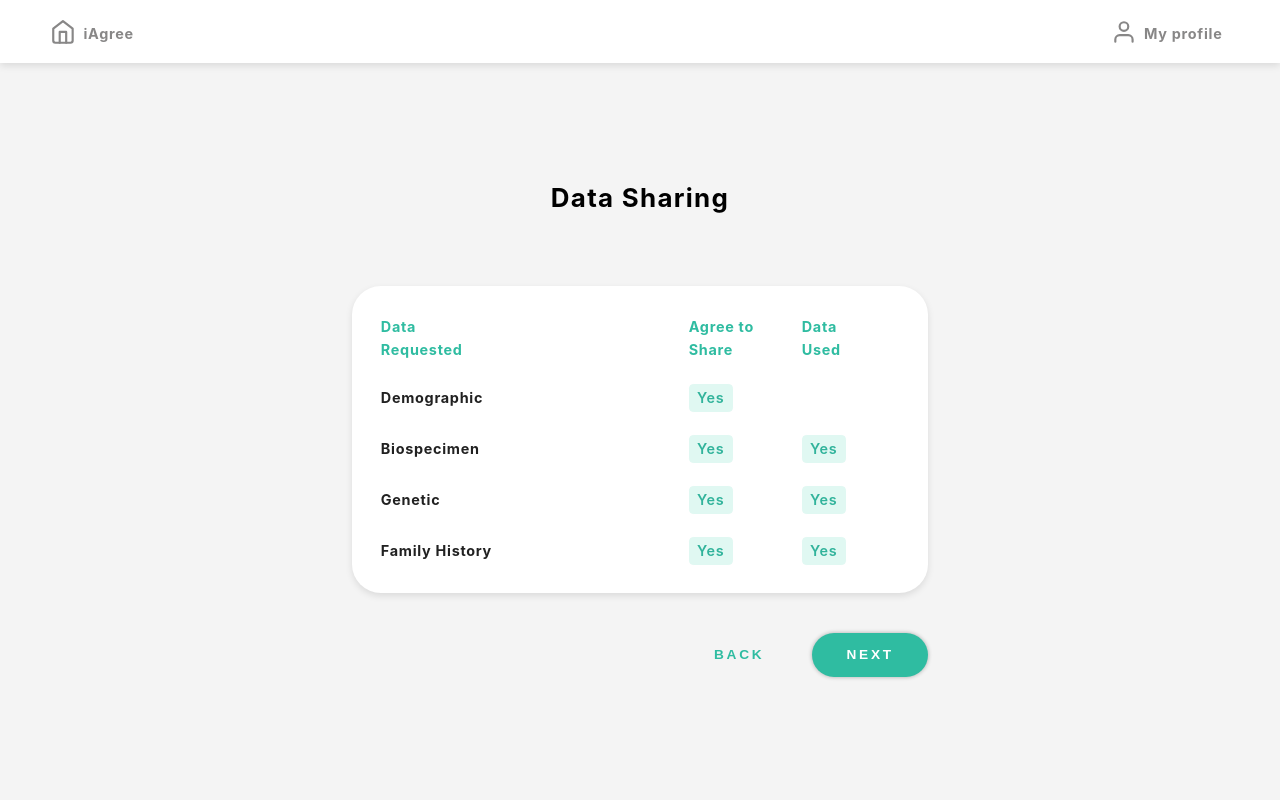
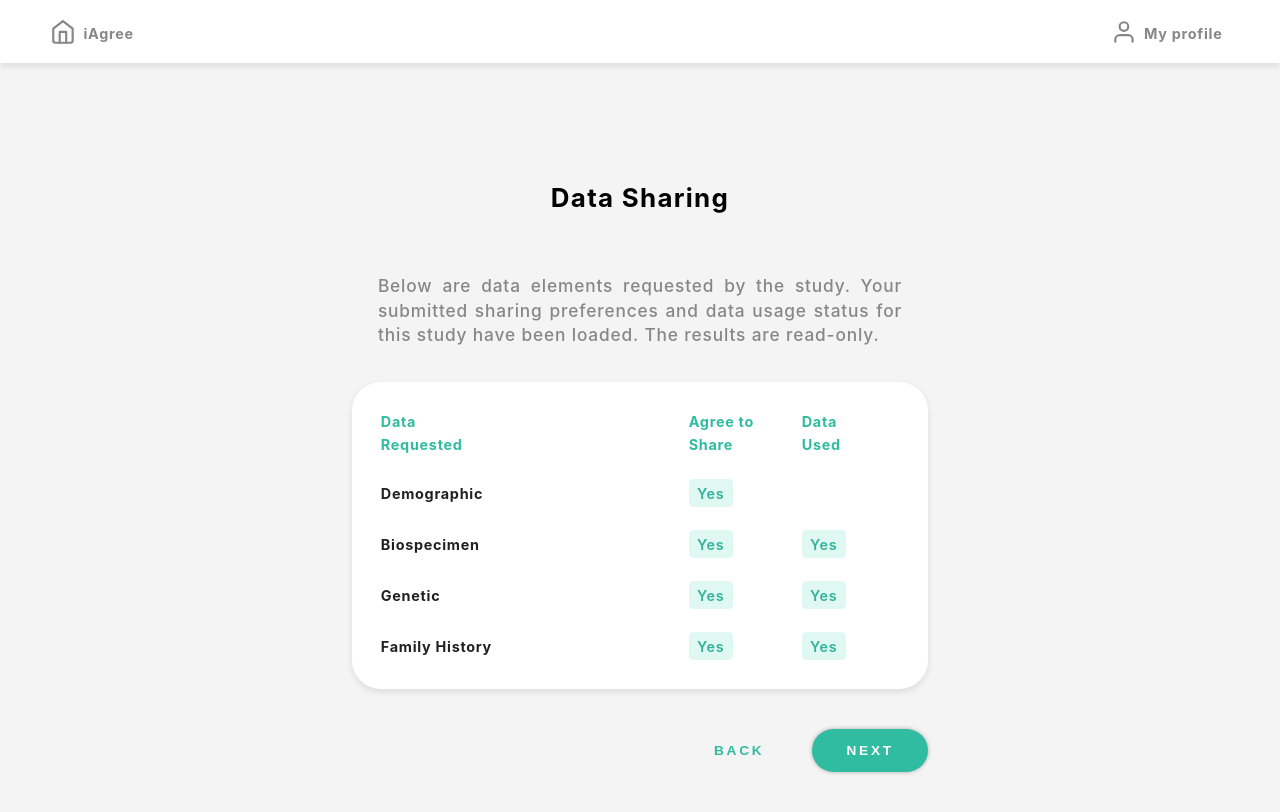
Before and after one commit to huzhx/baseline-preference, a React (Create React App) app: page /data-sharing-review in a window 1280 px wide. Shown: the top 812 px of the page. Built offline with nearby package versions, Linux system fonts and the light colour scheme.

Commit message:
set the description

```diff
--- a/src/StudyDataSharingReview.js
+++ b/src/StudyDataSharingReview.js
@@ -19,6 +19,9 @@ const StudyDataSharingReview = () => {
     },
     [sticky]
   );
+
+  const description =
+    'Below are data elements requested by the study. Your  submitted sharing preferences and data usage status for this study have been loaded. The results are read-only.';
 
   const dataElements = [
     'demographic',
@@ -180,6 +183,7 @@ const StudyDataSharingReview = () => {
       </div>
       <div className={styles.study_data_sharing_review__body}>
         <div className={styles.study_data_sharing_review__content}>
+          <div className={styles.study_data_sharing_review__content__description}>{description}</div>
           <StudyDataSharingForm
             dataElements={dataElements}
             requiredElements={requiredElements}
--- a/src/StudyDataSharingReview.module.css
+++ b/src/StudyDataSharingReview.module.css
@@ -20,6 +20,16 @@
   max-width: 40em;
   align-self: center;
   margin: 0.8em 1.5em 5.8em 1.5em;
+}
+
+.study_data_sharing_review__content__description {
+  margin: 0em 1.5em 2em 1.5em;
+  font-size: 1.2em;
+  font-weight: 500;
+  line-height: 1.4em;
+  letter-spacing: 0.05em;
+  color: var(--secondary-text-color);
+  text-align: justify;
 }
 
 .study_data_sharing_review__footer {
```
